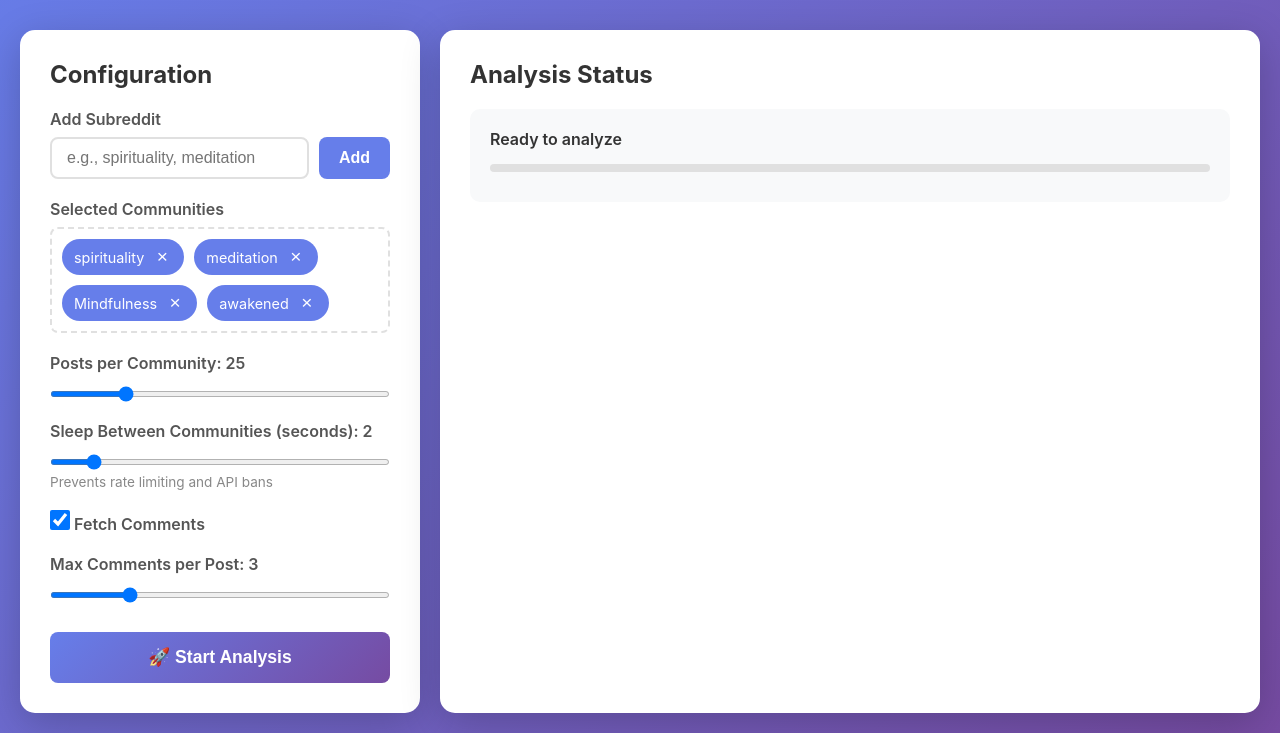
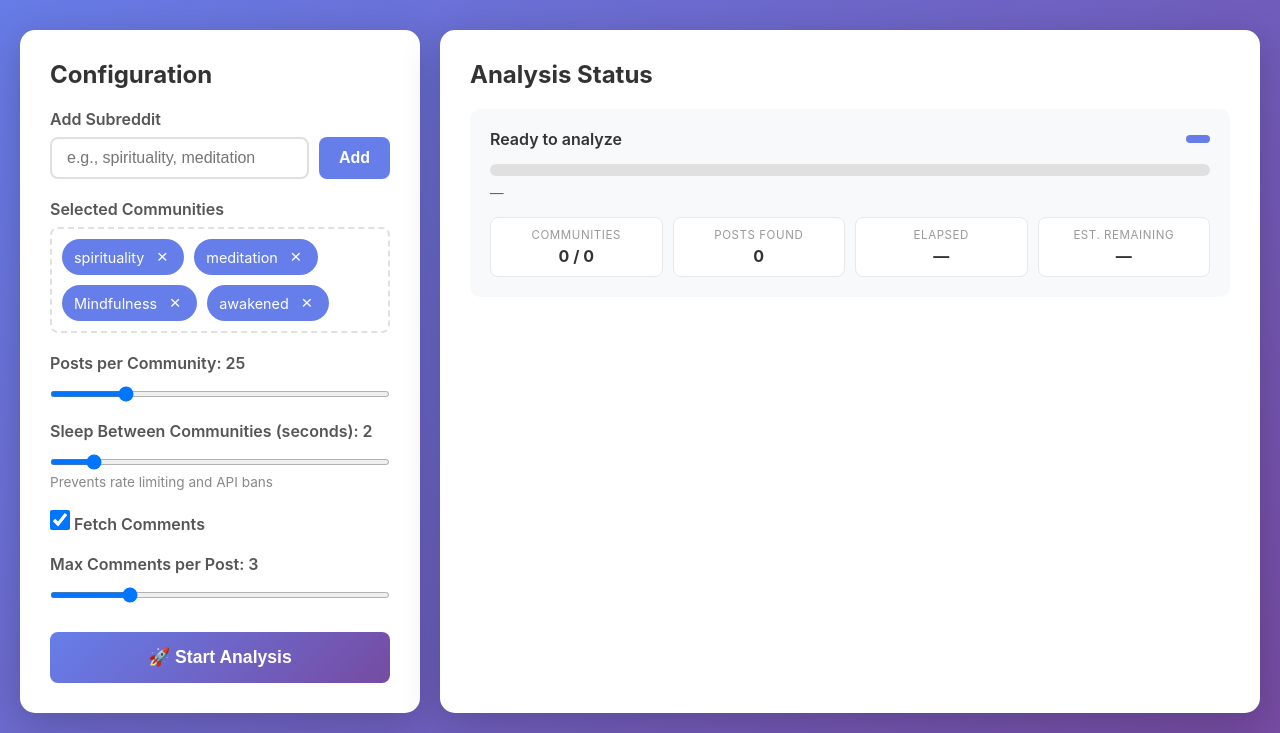
Before and after one commit to rescogiteo-cmd/SpiritualTriggerFinder, a Flask app: page / in a window 1280 px wide. Shown: the part 100-833 px from the top of the page. Run offline with Flask 3, Linux system fonts and the light colour scheme.

Commit message:
Add real-time post-level progress and estimated time to finish
Update backend and frontend to display granular post-level progress, elapsed time, and estimated time remaining with a new UI and status indicator.

Replit-Commit-Author: Agent
Replit-Commit-Session-Id: 6fa43893-8fac-45cc-9243-5ee627d4cbc2
Replit-Commit-Checkpoint-Type: full_checkpoint
Replit-Commit-Event-Id: 06d2f1ec-6190-43ea-9dd5-df0c27b41500
Replit-Commit-Screenshot-Url: https://storage.googleapis.com/screenshot-production-us-central1/9e616cb3-c666-4424-891e-12cd7c3da2b2/6fa43893-8fac-45cc-9243-5ee627d4cbc2/zZzvxl3
Replit-Helium-Checkpoint-Created: true

```diff
--- a/app.py
+++ b/app.py
@@ -24,10 +24,17 @@ EMOTIONAL_PATTERNS = {
 
 analysis_status = {
     'running': False,
-    'progress': 0,
-    'total': 0,
+    'posts_scanned': 0,
+    'total_posts': 0,
+    'communities_done': 0,
+    'total_communities': 0,
     'current_community': '',
-    'message': ''
+    'posts_found': 0,
+    'message': '',
+    'phase': 'idle',
+    'start_time': None,
+    'elapsed': 0,
+    'eta': None
 }
 
 latest_results = []
@@ -129,9 +136,35 @@ def export_to_text(data, filename='exports/spiritual_posts_for_chatgpt.txt'):
 def analyze_communities(communities, posts_per_community, show_comments, max_comments, sleep_time):
     global analysis_status, latest_results
 
-    analysis_status['running'] = True
-    analysis_status['progress'] = 0
-    analysis_status['total'] = len(communities)
+    total_posts = len(communities) * posts_per_community
+    start_time = time.time()
+
+    analysis_status.update({
+        'running': True,
+        'posts_scanned': 0,
+        'total_posts': total_posts,
+        'communities_done': 0,
+        'total_communities': len(communities),
+        'current_community': '',
+        'posts_found': 0,
+        'message': 'Connecting to Reddit...',
+        'phase': 'connecting',
+        'start_time': start_time,
+        'elapsed': 0,
+        'eta': None
+    })
+
+    def update_timing():
+        elapsed = time.time() - start_time
+        scanned = analysis_status['posts_scanned']
+        analysis_status['elapsed'] = round(elapsed, 1)
+        if scanned > 0 and elapsed > 0:
+            rate = scanned / elapsed
+            remaining = total_posts - scanned
+            sleep_remaining = (analysis_status['total_communities'] - analysis_status['communities_done'] - 1) * sleep_time
+            analysis_status['eta'] = round(remaining / rate + sleep_remaining, 0)
+        else:
+            analysis_status['eta'] = None
 
     try:
         reddit = praw.Reddit(
@@ -145,12 +178,16 @@ def analyze_communities(communities, posts_per_community, show_comments, max_com
 
         for idx, community in enumerate(communities):
             analysis_status['current_community'] = community
+            analysis_status['phase'] = 'scanning'
             analysis_status['message'] = f'Scanning r/{community}...'
 
             try:
                 subreddit = reddit.subreddit(community)
 
                 for post in subreddit.new(limit=posts_per_community):
+                    analysis_status['posts_scanned'] += 1
+                    update_timing()
+
                     full_text = post.title + " " + (post.selftext or "")
                     emotions = find_emotional_content(full_text)
 
@@ -186,32 +223,43 @@ def analyze_communities(communities, posts_per_community, show_comments, max_com
                                             'created_timestamp': comment.created_utc,
                                             'author': str(comment.author) if comment.author else "[deleted]"
                                         })
-                            except Exception as e:
+                            except Exception:
                                 pass
 
                         all_findings.append(post_data)
+                        analysis_status['posts_found'] = len(all_findings)
 
-                analysis_status['progress'] = idx + 1
+                analysis_status['communities_done'] = idx + 1
 
                 if idx < len(communities) - 1:
-                    analysis_status['message'] = f'Waiting {sleep_time}s before next community...'
-                    time.sleep(sleep_time)
+                    analysis_status['phase'] = 'sleeping'
+                    for remaining_sleep in range(sleep_time, 0, -1):
+                        analysis_status['message'] = f'Sleeping {remaining_sleep}s before r/{communities[idx + 1]}...'
+                        update_timing()
+                        time.sleep(1)
 
             except Exception as e:
-                analysis_status['message'] = f'Error accessing r/{community}: {str(e)[:50]}'
+                analysis_status['message'] = f'Error accessing r/{community}: {str(e)[:60]}'
+                analysis_status['communities_done'] = idx + 1
                 time.sleep(2)
 
         latest_results = all_findings
 
+        analysis_status['phase'] = 'exporting'
+        analysis_status['message'] = 'Saving export files...'
         export_to_csv(all_findings)
         export_to_json(all_findings)
         export_to_text(all_findings)
 
-        analysis_status['message'] = f'Complete! Found {len(all_findings)} posts'
+        update_timing()
+        analysis_status['message'] = f'Complete! Found {len(all_findings)} emotionally charged posts'
+        analysis_status['phase'] = 'done'
         analysis_status['running'] = False
+        analysis_status['eta'] = 0
 
     except Exception as e:
         analysis_status['message'] = f'Error: {str(e)}'
+        analysis_status['phase'] = 'error'
         analysis_status['running'] = False
 
 @app.route('/')
@@ -241,7 +289,8 @@ def analyze():
 
 @app.route('/status')
 def status():
-    return jsonify(analysis_status)
+    safe = {k: v for k, v in analysis_status.items() if k != 'start_time'}
+    return jsonify(safe)
 
 @app.route('/results')
 def results():
--- a/static/script.js
+++ b/static/script.js
@@ -109,27 +109,72 @@ function startStatusPolling() {
 
             updateStatus(status);
 
-            if (!status.running && status.progress > 0) {
+            if (!status.running && status.phase === 'done') {
                 clearInterval(statusInterval);
                 await loadResults();
+            } else if (!status.running && status.phase === 'error') {
+                clearInterval(statusInterval);
+                const analyzeBtn = document.getElementById('analyzeBtn');
+                analyzeBtn.disabled = false;
+                analyzeBtn.textContent = '🚀 Start Analysis';
             }
         } catch (error) {
             console.error('Error polling status:', error);
         }
-    }, 1000);
+    }, 500);
+}
+
+function formatTime(seconds) {
+    if (seconds === null || seconds === undefined) return '—';
+    const s = Math.round(seconds);
+    if (s < 60) return `${s}s`;
+    const m = Math.floor(s / 60);
+    const rem = s % 60;
+    return `${m}m ${rem}s`;
 }
 
 function updateStatus(status) {
     const messageEl = document.getElementById('statusMessage');
     const progressFill = document.getElementById('progressFill');
-    const progressText = document.getElementById('progressText');
+    const postProgressText = document.getElementById('postProgressText');
+    const communityProgressText = document.getElementById('communityProgressText');
+    const elapsedText = document.getElementById('elapsedText');
+    const etaText = document.getElementById('etaText');
+    const postsFoundText = document.getElementById('postsFoundText');
+    const phaseIndicator = document.getElementById('phaseIndicator');
 
     messageEl.textContent = status.message || 'Processing...';
 
-    if (status.total > 0) {
-        const percentage = (status.progress / status.total) * 100;
-        progressFill.style.width = percentage + '%';
-        progressText.textContent = `${status.progress} / ${status.total} communities processed`;
+    if (status.total_posts > 0) {
+        const percentage = Math.min((status.posts_scanned / status.total_posts) * 100, 100);
+        progressFill.style.width = percentage.toFixed(1) + '%';
+        postProgressText.textContent = `${status.posts_scanned} / ${status.total_posts} posts scanned`;
+    }
+
+    communityProgressText.textContent = `${status.communities_done} / ${status.total_communities} communities done`;
+    postsFoundText.textContent = status.posts_found || 0;
+    elapsedText.textContent = formatTime(status.elapsed);
+    etaText.textContent = status.phase === 'done' ? 'Done!' : formatTime(status.eta);
+
+    const phaseLabels = {
+        'idle': '',
+        'connecting': '🔌 Connecting',
+        'scanning': '🔍 Scanning',
+        'sleeping': '😴 Rate limiting',
+        'exporting': '💾 Saving files',
+        'done': '✅ Complete',
+        'error': '❌ Error'
+    };
+    const phaseColors = {
+        'scanning': '#667eea',
+        'sleeping': '#f6ad55',
+        'exporting': '#48bb78',
+        'done': '#48bb78',
+        'error': '#e53e3e'
+    };
+    if (phaseIndicator) {
+        phaseIndicator.textContent = phaseLabels[status.phase] || '';
+        phaseIndicator.style.background = phaseColors[status.phase] || '#667eea';
     }
 }
 
--- a/static/style.css
+++ b/static/style.css
@@ -217,31 +217,83 @@ input[type="range"]::-moz-range-thumb {
     margin-bottom: 20px;
 }
 
+.status-header {
+    display: flex;
+    align-items: center;
+    justify-content: space-between;
+    margin-bottom: 15px;
+    gap: 10px;
+}
+
 #statusMessage {
     font-weight: 600;
     color: #333;
+    flex: 1;
+}
+
+.phase-indicator {
+    font-size: 0.8rem;
+    font-weight: 600;
+    color: white;
+    background: #667eea;
+    padding: 4px 12px;
+    border-radius: 20px;
+    white-space: nowrap;
+    transition: background 0.3s;
+}
+
+.progress-bar-wrap {
     margin-bottom: 15px;
 }
 
 .progress-bar {
     width: 100%;
-    height: 8px;
+    height: 12px;
     background: #e0e0e0;
-    border-radius: 4px;
+    border-radius: 6px;
     overflow: hidden;
-    margin-bottom: 10px;
+    margin-bottom: 6px;
 }
 
 .progress-fill {
     height: 100%;
     background: linear-gradient(90deg, #667eea, #764ba2);
     width: 0%;
-    transition: width 0.5s;
+    transition: width 0.4s ease;
 }
 
-#progressText {
+.progress-label {
     color: #666;
-    font-size: 0.9rem;
+    font-size: 0.85rem;
+}
+
+.stats-row {
+    display: grid;
+    grid-template-columns: repeat(4, 1fr);
+    gap: 10px;
+    margin-top: 5px;
+}
+
+.stat-box {
+    background: white;
+    border-radius: 8px;
+    padding: 10px 12px;
+    text-align: center;
+    border: 1px solid #e8e8e8;
+}
+
+.stat-label {
+    font-size: 0.72rem;
+    color: #999;
+    text-transform: uppercase;
+    letter-spacing: 0.05em;
+    margin-bottom: 4px;
+}
+
+.stat-value {
+    font-size: 1rem;
+    font-weight: 700;
+    color: #333;
 }
 
 .results-section h3 {
--- a/templates/index.html
+++ b/templates/index.html
@@ -79,11 +79,36 @@
                 <h2>Analysis Status</h2>
 
                 <div id="statusBox" class="status-box">
-                    <p id="statusMessage">Ready to analyze</p>
-                    <div id="progressBar" class="progress-bar">
-                        <div id="progressFill" class="progress-fill"></div>
+                    <div class="status-header">
+                        <p id="statusMessage">Ready to analyze</p>
+                        <span id="phaseIndicator" class="phase-indicator"></span>
                     </div>
-                    <p id="progressText"></p>
+
+                    <div class="progress-bar-wrap">
+                        <div id="progressBar" class="progress-bar">
+                            <div id="progressFill" class="progress-fill"></div>
+                        </div>
+                        <span id="postProgressText" class="progress-label">—</span>
+                    </div>
+
+                    <div class="stats-row">
+                        <div class="stat-box">
+                            <div class="stat-label">Communities</div>
+                            <div class="stat-value" id="communityProgressText">0 / 0</div>
+                        </div>
+                        <div class="stat-box">
+                            <div class="stat-label">Posts Found</div>
+                            <div class="stat-value" id="postsFoundText">0</div>
+                        </div>
+                        <div class="stat-box">
+                            <div class="stat-label">Elapsed</div>
+                            <div class="stat-value" id="elapsedText">—</div>
+                        </div>
+                        <div class="stat-box">
+                            <div class="stat-label">Est. Remaining</div>
+                            <div class="stat-value" id="etaText">—</div>
+                        </div>
+                    </div>
                 </div>
 
                 <div id="resultsSection" class="results-section" style="display: none;">
```
